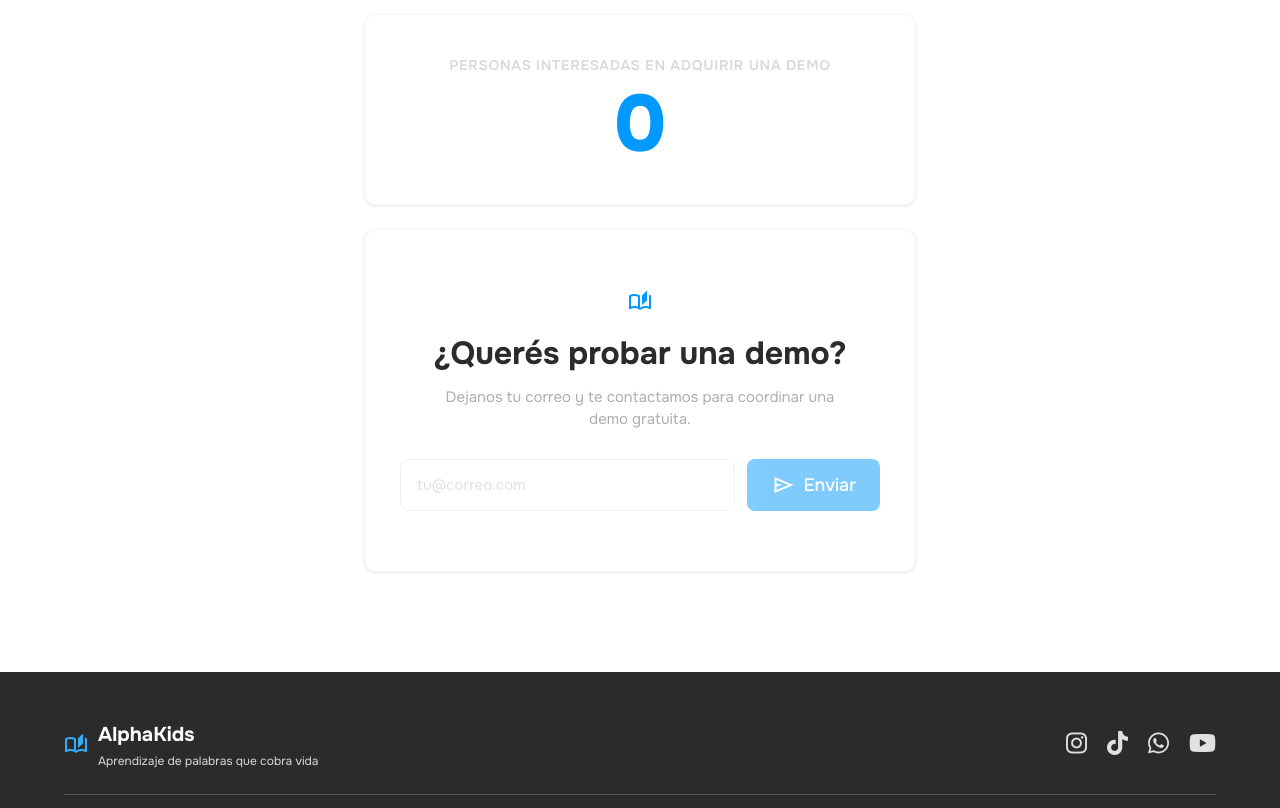
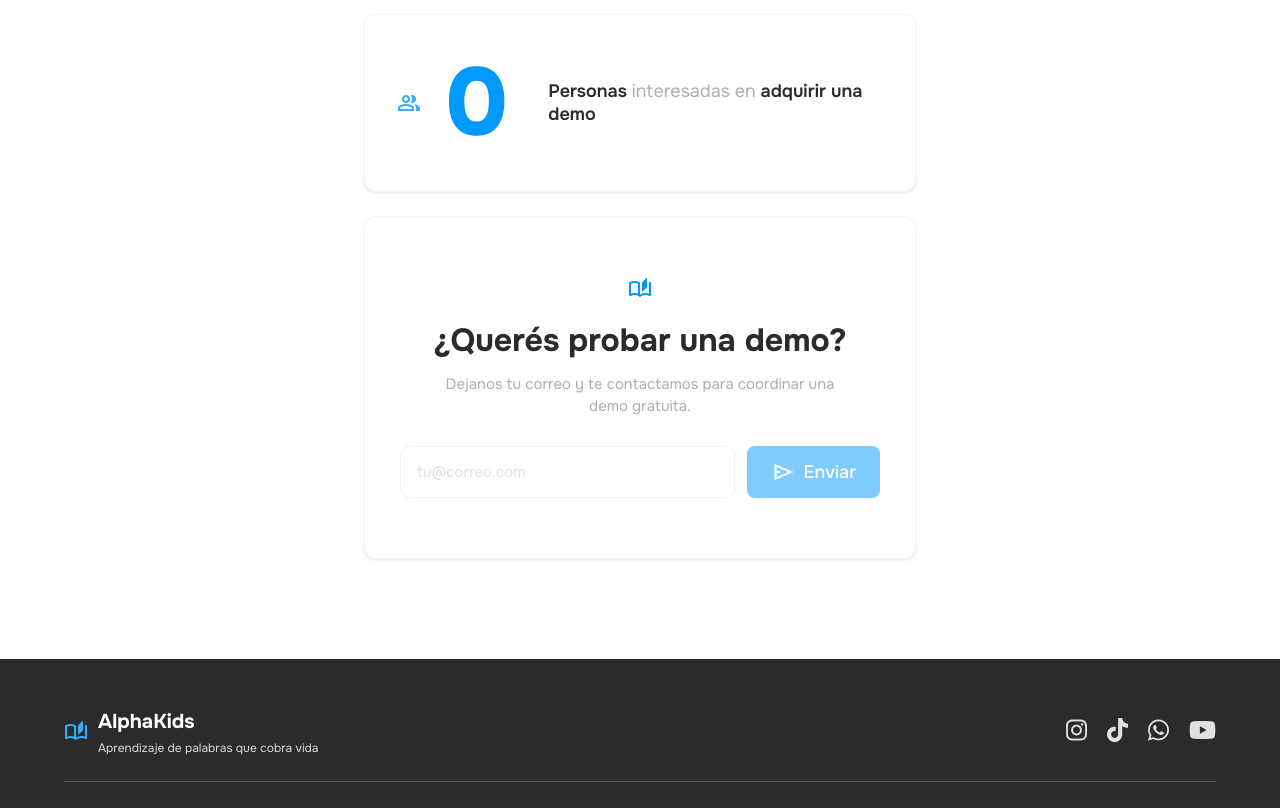
Before and after one commit to qubit-ai-it/alphakids-web-platform, a Next.js app: page / in a window 1280 px wide. Shown: the part 6976-7784 px from the top of the page. Built offline with nearby package versions, Linux system fonts and the light colour scheme; no server answers.

Commit message:
refactor: counter card with users icon, big number on one side and text on the other

```diff
--- a/features/landing/components/LeadForm.tsx
+++ b/features/landing/components/LeadForm.tsx
@@ -57,13 +57,22 @@ export default function LeadForm() {
       <div className="mx-auto max-w-[600px] px-[24px] space-y-[24px]">
         {/* ─── Counter Card ─── */}
         {count !== null && (
-          <div className="card text-center py-[40px]">
-            <p className="text-[14px] text-secondary-500 uppercase tracking-wider font-semibold mb-[8px]">
-              Personas interesadas en adquirir una demo
+          <div className="card py-[32px] md:py-[40px] px-[32px] flex items-center gap-[24px] md:gap-[40px]">
+            <div className="flex items-center gap-[16px] md:gap-[24px] flex-shrink-0">
+              <span className="material-symbols-outlined text-[40px] md:text-[52px] text-primary-400">
+                group
+              </span>
+              <span className="text-[64px] md:text-[96px] font-extrabold text-primary-500 leading-none">
+                {count}
+              </span>
+            </div>
+            <p className="text-[15px] md:text-[18px] text-secondary-600 leading-tight">
+              <span className="font-semibold text-secondary-900">
+                {count === 1 ? 'Persona' : 'Personas'}
+              </span>{' '}
+              interesadas en{' '}
+              <span className="font-semibold text-secondary-900">adquirir una demo</span>
             </p>
-            <span className="text-[64px] md:text-[80px] font-extrabold text-primary-500 leading-none">
-              {count}
-            </span>
           </div>
         )}
 
```
